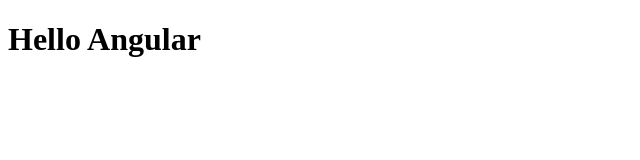
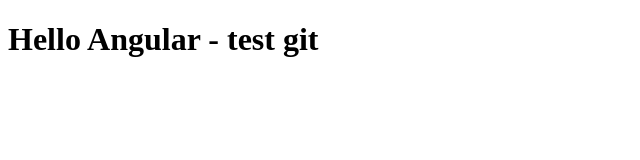
Before and after one commit to Ikanant/AngularFundamentals, a plain HTML site: page Demo_01_HelloWorld/index.html in a window 1280 px wide. Shown: the whole page, without its empty margins (0-640 px from the left). Drawn offline with nearby package versions, Linux system fonts and the light colour scheme.

Commit message:
check if github registers this change

```diff
--- a/Demo_01_HelloWorld/index.html
+++ b/Demo_01_HelloWorld/index.html
@@ -10,7 +10,7 @@
     <script type="text/javascript">
         angular.module('AppName', []).controller('HelloWorldCtrl',
             function($scope){
-                $scope.helloMessage = "Hello Angular";
+                $scope.helloMessage = "Hello Angular - test git";
             }
         )
     </script>
```
